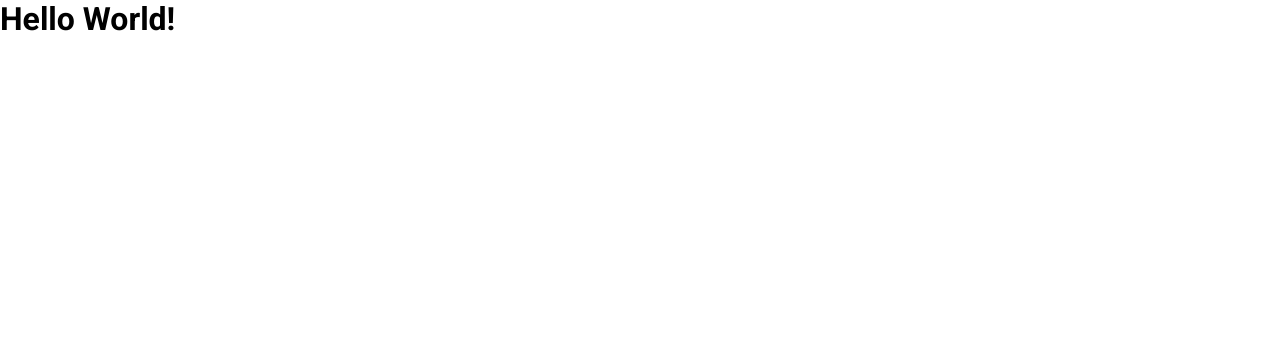
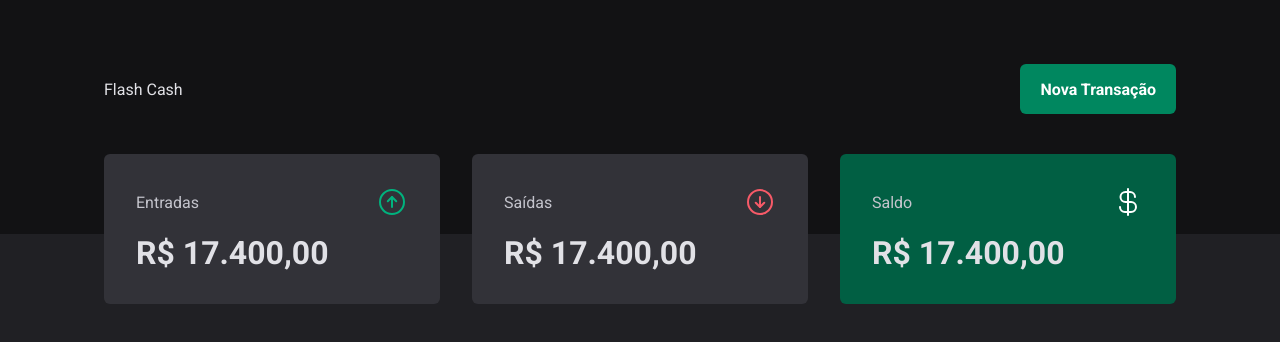
Before and after one commit to lucascarozza/cashboard, a React (Vite) app: page / in a window 1280 px wide. Shown: the top 342 px of the page. Built offline with nearby package versions, Linux system fonts and the light colour scheme.

Commit message:
Add Header and Summary, set default theme, and update global styles

```diff
--- a/index.html
+++ b/index.html
@@ -9,7 +9,7 @@
       href="https://fonts.googleapis.com/css2?family=Roboto:ital,wght@0,100..900;1,100..900&display=swap"
       rel="stylesheet"
     />
-    <title>Cash App</title>
+    <title>Flash Cash</title>
   </head>
   <body>
     <div id="root"></div>
--- a/src/App.tsx
+++ b/src/App.tsx
@@ -1,3 +1,13 @@
+import { ThemeProvider } from "styled-components";
+import { GlobalStyles } from "./styles/global";
+import { defaultTheme } from "./styles/themes/default";
+import { Transactions } from "./pages/Transactions";
+
 export function App() {
-  return <h1>Hello World!</h1>;
+  return (
+    <ThemeProvider theme={defaultTheme}>
+      <GlobalStyles />
+      <Transactions />
+    </ThemeProvider>
+  )
 }
--- a/src/components/Header/index.tsx
+++ b/src/components/Header/index.tsx
@@ -1,3 +1,12 @@
+import { HeaderContainer, HeaderContent, NewTransactionButton } from "./styles";
+
 export function Header() {
-    return <div>Hello World!</div>
+  return (
+    <HeaderContainer>
+      <HeaderContent>
+        <span>Flash Cash</span>
+        <NewTransactionButton>Nova Transação</NewTransactionButton>
+      </HeaderContent>
+    </HeaderContainer>
+  );
 }
--- a/src/components/Header/styles.ts
+++ b/src/components/Header/styles.ts
@@ -0,0 +1,32 @@
+import styled from "styled-components";
+
+export const HeaderContainer = styled.header`
+  background: ${(props) => props.theme["gray-900"]};
+  padding: 2rem 0 7.5rem;
+`;
+
+export const HeaderContent = styled.div`
+  width: 100%;
+  max-width: 1120px;
+  margin: 0 auto;
+  padding: 2rem 1.5rem 0;
+  display: flex;
+  align-items: center;
+  justify-content: space-between;
+`;
+
+export const NewTransactionButton = styled.button`
+  height: 50px;
+  border: 0;
+  background: ${(props) => props.theme["green-500"]};
+  color: ${(props) => props.theme.white};
+  font-weight: bold;
+  padding: 0 1.25rem;
+  border-radius: 6px;
+  cursor: pointer;
+  transition: background-color 0.2s;
+
+  &:hover {
+    background-color: ${(props) => props.theme["green-700"]};
+  }
+`;
--- a/src/components/Summary/index.tsx
+++ b/src/components/Summary/index.tsx
@@ -1,3 +1,32 @@
+import { SummaryCard, SummaryContainer } from "./styles";
+import { ArrowCircleDown, ArrowCircleUp, CurrencyDollar } from "phosphor-react";
+
 export function Summary() {
-    return <div>Hello World!</div>
+  return (
+    <SummaryContainer>
+      <SummaryCard>
+        <header>
+          <span>Entradas</span>
+          <ArrowCircleUp size={32} color="#00b37e" />
+        </header>
+        <strong>R$ 17.400,00</strong>
+      </SummaryCard>
+
+      <SummaryCard>
+        <header>
+          <span>Saídas</span>
+          <ArrowCircleDown size={32} color="#f75a68" />
+        </header>
+        <strong>R$ 17.400,00</strong>
+      </SummaryCard>
+
+      <SummaryCard background="green">
+        <header>
+          <span>Saldo</span>
+          <CurrencyDollar size={32} color="#fff" />
+        </header>
+        <strong>R$ 17.400,00</strong>
+      </SummaryCard>
+    </SummaryContainer>
+  );
 }
--- a/src/components/Summary/styles.ts
+++ b/src/components/Summary/styles.ts
@@ -0,0 +1,41 @@
+import styled, { css } from "styled-components";
+
+export const SummaryContainer = styled.section`
+  width: 100%;
+  max-width: 1120px;
+  margin: 0 auto;
+  margin-top: -5rem;
+  padding: 0 1.5rem;
+  display: grid;
+  grid-template-columns: repeat(3, 1fr);
+  gap: 2rem;
+`;
+
+interface SummaryCardProps {
+  background?: "green";
+}
+
+export const SummaryCard = styled.div<SummaryCardProps>`
+  background: ${(props) => props.theme["gray-600"]};
+  border-radius: 6px;
+  padding: 2rem;
+
+  header {
+    display: flex;
+    align-items: center;
+    justify-content: space-between;
+    color: ${(props) => props.theme["gray-300"]};
+  }
+
+  strong {
+    display: block;
+    margin-top: 1rem;
+    font-size: 2rem;
+  }
+
+  ${(props) =>
+    props.background === "green" &&
+    css`
+      background: ${props.theme["green-700"]};
+    `}
+`;
--- a/src/main.tsx
+++ b/src/main.tsx
@@ -1,11 +1,9 @@
 import { StrictMode } from 'react'
 import { createRoot } from 'react-dom/client'
 import { App } from './App.tsx'
-import { GlobalStyles } from './styles/global.ts'
 
 createRoot(document.getElementById('root')!).render(
   <StrictMode>
-    <GlobalStyles />
     <App />
   </StrictMode>,
 )
--- a/src/pages/Transactions/index.tsx
+++ b/src/pages/Transactions/index.tsx
@@ -1,3 +1,11 @@
+import { Header } from "../../components/Header";
+import { Summary } from "../../components/Summary";
+
 export function Transactions() {
-    return <div>Hello World!</div>
+    return (
+        <div>
+            <Header />
+            <Summary />
+        </div>
+    )
 }
--- a/src/styles/global.ts
+++ b/src/styles/global.ts
@@ -9,10 +9,14 @@ export const GlobalStyles = createGlobalStyle`
 
   :focus {
     outline: 0;
+    box-shadow: 0 0 0 2px ${(props) => props.theme["green-500"]};
   }
 
   body {
+    background-color: ${(props) => props.theme["gray-800"]};
+    COLOR: ${(props) => props.theme["gray-100"]};
     -webkit-font-smoothing: antialiased;
+
   }
 
   body, input, textarea, button {
--- a/src/styles/themes/default.ts
+++ b/src/styles/themes/default.ts
@@ -0,0 +1,20 @@
+export const defaultTheme = {
+  white: "#fff",
+
+  "gray-100": "#E1E1E6",
+  "gray-300": "#C4C4CC",
+  "gray-400": "#8D8D99",
+  "gray-500": "#7C7C8A",
+  "gray-600": "#323238",
+  "gray-700": "#29292E",
+  "gray-800": "#202024",
+  "gray-900": "#121214",
+
+  "green-300": "#00B37E",
+  "green-500": "#00875F",
+  "green-700": "#015F43",
+
+  "red-300": "#F75A68",
+  "red-500": "#AB222E",
+  "red-700": "#7A1921",
+} as const;
```
Also changed, not shown: src/@types/styled.d.ts (+9 -0 lines). Lines whose indentation alone changed are shown as unchanged.
